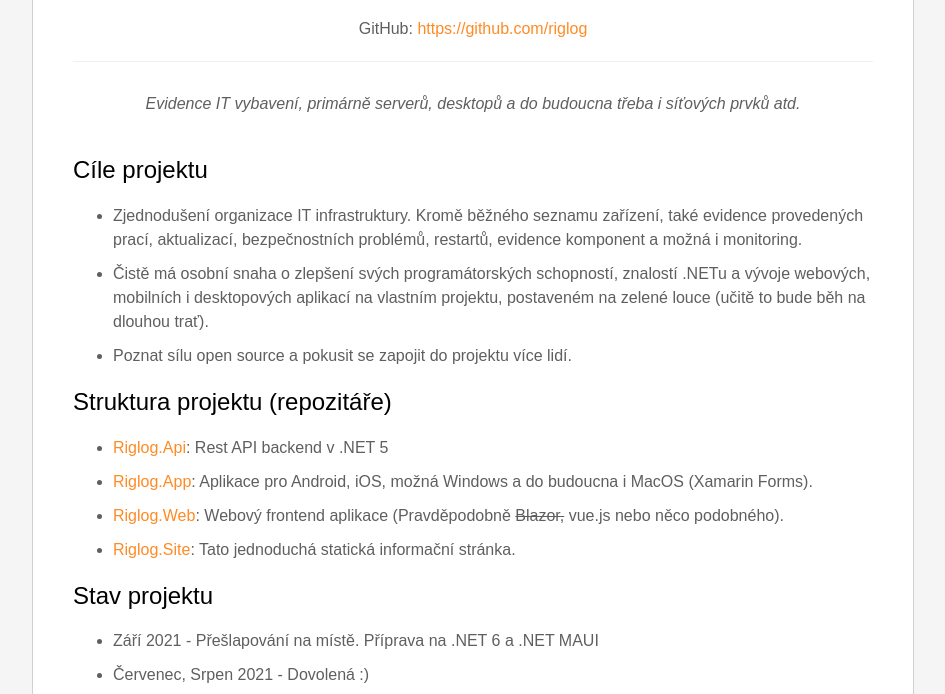
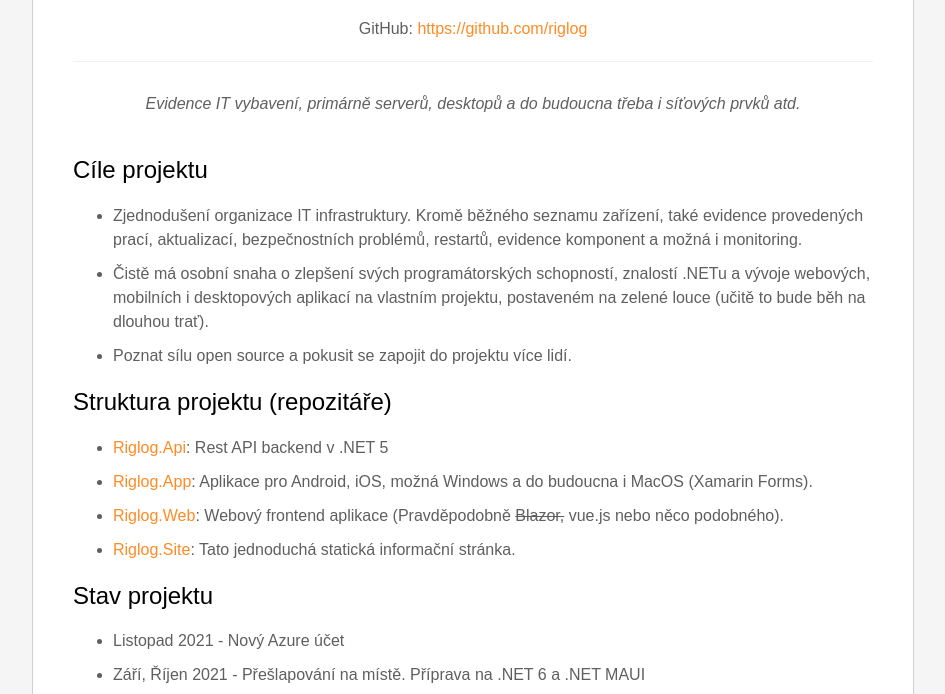
Before and after one commit to riglog/Riglog.Site, a plain HTML site: page public/index.html in a window 1280 px wide. Shown: the part 218-912 px from the top of the page, without its empty margins (167-1112 px from the left). Drawn offline with Linux system fonts and the light colour scheme.

Commit message:
Update index.html

```diff
--- a/public/index.html
+++ b/public/index.html
@@ -116,7 +116,8 @@
 
 		<h2>Stav projektu</h2>
 		<ul>
-			<li>Září 2021 - Přešlapování na místě. Příprava na .NET 6 a .NET MAUI</li>
+			<li>Listopad 2021 - Nový Azure účet</li>
+			<li>Září, Říjen 2021 - Přešlapování na místě. Příprava na .NET 6 a .NET MAUI</li>
 			<li>Červenec, Srpen 2021 - Dovolená :)</li>
 			<li>Červen 2021 - API: Autentizace, verzování, Swagger, základní databázový model. DevOps: Automatické nasazení API do Azure a automatické publikování docker obrazů na DockerHub.</li>
 			<li>Květen 2021 - Návrh struktury projektu, vytvoření informačního webu a zahájení prací na API.</li>
```
